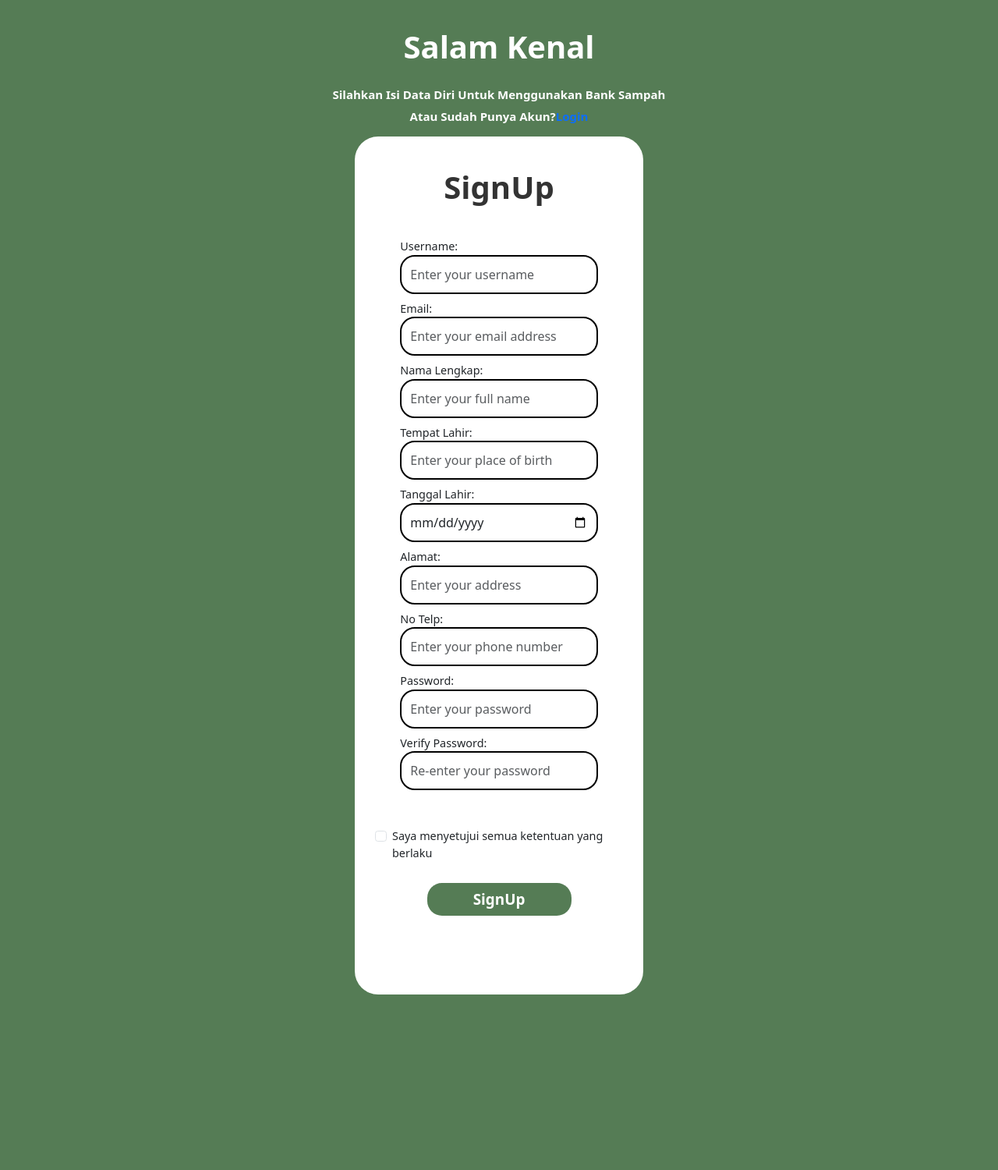
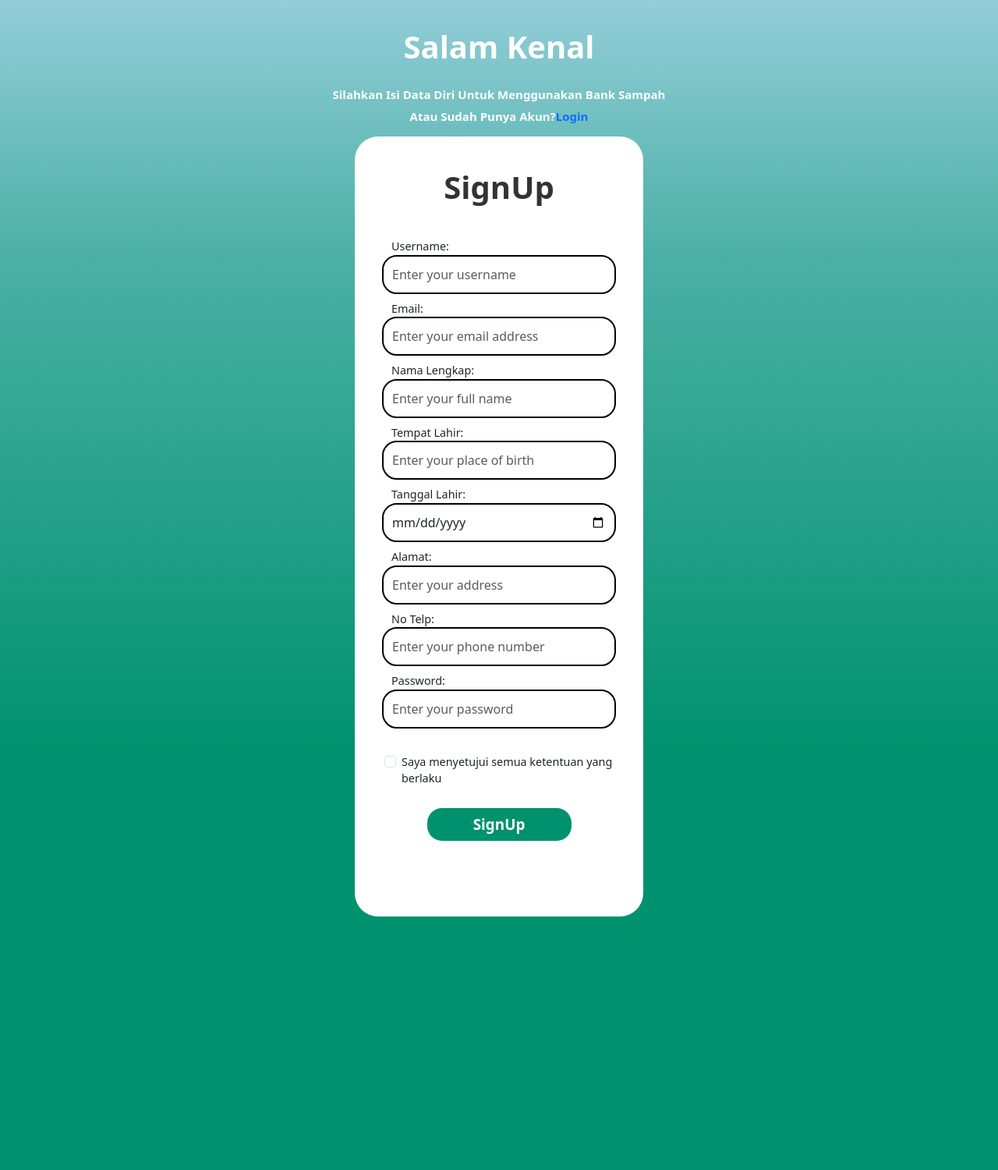
Before and after one commit to IgoWisnu/banksampah, a CodeIgniter app: page /banksampah/index.php/auth/mail in a window 1280 px wide. Shown: the whole page at 78% size. Before the commit the page ends 1400 px from the top, so only its background shows below. Run offline with CodeIgniter, Linux system fonts and the light colour scheme; some libraries are stand-ins or nearby versions.

Commit message:
update dikit

```diff
--- a/application/views/banksampah/login.php
+++ b/application/views/banksampah/login.php
@@ -155,13 +155,13 @@
                     ?>
                     <div class="tLogin">Login</div>
                     <div class="row">
-                        <div class="Username w-75">Username
+                        <div class="Username">Username
                             <input type="text" class="form-control" name="username" placeholder="Masukkan Username">
                             <small class="text-danger"><?= form_error('username') ?></small>
                         </div>
                     </div>
                     <div class="row">
-                        <div class="Password w-75">Password
+                        <div class="Password">Password
                             <input type="password" class="form-control" name="password" placeholder="Masukkan Password">
                             <small class="text-danger"><?= form_error('password') ?></small>
                         </div>
--- a/application/views/banksampah/v_register.php
+++ b/application/views/banksampah/v_register.php
@@ -8,14 +8,15 @@
 </head>
 
 <style>
-    .Container{
-        background: #557C55;
-        height: 1400px;
+    .background{
+        height: 1500px;
+        background: rgb(0,146,110);
+        background: linear-gradient(0deg, rgba(0,146,110,1) 0%, rgba(0,146,110,1) 20%, rgba(0,146,110,1) 36%, rgba(29,157,131,1) 52%, rgba(75,176,164,1) 78%, rgba(147,205,217,1) 100%);
     }
 
     .Panel{
         width: 370px;
-        height: 1100px;
+        height: 1000px;
         background: white;
         border-radius: 30px;
     }
@@ -64,26 +65,31 @@
     }
 
     .form{
+        left: 25px;
+        justify-content: center;
+        display: flex;
         font-size:   90%;
         font-weight: 500;
     }
 
     .form-control{
+        width: 300px;
         border-width: 2px;
         border-color: black;
         padding: 11px;
         border-radius: 5mm;
     }
 
+
     .btn{
         border-radius: 5mm;
         top: 25px;
         position: relative;
-        background-color: #557C55;
+        background: rgb(0,146,110);
     }
 
     .btn:hover{
-        background-color: #557C55;
+        background: rgb(0,146,110);
     }
 
     .tbSignUp{
@@ -97,9 +103,8 @@
     }
 
 </style>
-<body>
+<body class="background">
     <form action="<?=base_url('auth/mail') ?>" method="post">
-        <div class="Container col justify-content-center">
         <div class="row justify-content-center">
             <div class="SelamKenal">
                 Salam Kenal
@@ -115,62 +120,62 @@
         <div class="row justify-content-center">
             <div class="Panel">
                 <div class="tSignUp">SignUp</div>
-                    <div class="form row justify-content-center">
-                        <div class="w-75 pb-2">Username:
-                            <input type="text" id="username" class="form-control" name="username" placeholder="Enter your username" value="<?=set_value('username') ?>">
+                <div class="form">
+                    <div class="pb-2">Username:
+                        <input type="text" id="username" class="form-control row justify-content-center" name="username" placeholder="Enter your username" value="<?=set_value('username') ?>">
                         <small class="text-danger"><?= form_error('username') ?></small>
                     </div>
                 </div>
-                    <div class="form row justify-content-center">
-                        <div class="w-75 pb-2">Email:
-                            <input type="email" id="email" class="form-control" name="email" placeholder="Enter your email address" value="<?=set_value('email') ?>">
+                <div class="form">
+                    <div class="pb-2">Email:
+                        <input type="email" id="email" class="form-control row justify-content-center" name="email" placeholder="Enter your email address" value="<?=set_value('email') ?>">
                         <small class="text-danger"><?= form_error('email') ?></small>
                     </div>
                 </div>
-                    <div class="form row justify-content-center">
-                        <div class="w-75 pb-2">Nama Lengkap:
-                            <input type="text" id="nama_lengkap" class="form-control" name="nama_lengkap" placeholder="Enter your full name" value="<?=set_value('nama_lengkap') ?>">
+                <div class="form">
+                    <div class="pb-2">Nama Lengkap:
+                        <input type="text" id="nama_lengkap" class="form-control row justify-content-center" name="nama_lengkap" placeholder="Enter your full name" value="<?=set_value('nama_lengkap') ?>">
                         <small class="text-danger"><?= form_error('nama_lengkap') ?></small>
                     </div>
                 </div>
-                    <div class="form row justify-content-center">
-                        <div class="w-75 pb-2">Tempat Lahir:
-                            <input type="text" id="tempat_lahir" class="form-control" name="tempat_lahir" placeholder="Enter your place of birth" value="<?=set_value('tempat_lahir') ?>">
+                <div class="form">
+                    <div class="pb-2">Tempat Lahir:
+                        <input type="text" id="tempat_lahir" class="form-control row justify-content-center" name="tempat_lahir" placeholder="Enter your place of birth" value="<?=set_value('tempat_lahir') ?>">
                         <small class="text-danger"><?= form_error('tempat_lahir') ?></small>
                     </div>
                 </div>
-                    <div class="form row justify-content-center">
-                        <div class="w-75 pb-2">Tanggal Lahir:
-                            <input type="date" id="tanggal_lahir" class="form-control" name="tanggal_lahir" placeholder="Enter your date of birth" value="<?=set_value('tanggal_lahir') ?>">
+                <div class="form">
+                    <div class="pb-2">Tanggal Lahir:
+                        <input type="date" id="tanggal_lahir" class="form-control row justify-content-center" name="tanggal_lahir" placeholder="Enter your date of birth" value="<?=set_value('tanggal_lahir') ?>">
                         <small class="text-danger"><?= form_error('tanggal_lahir') ?></small>
                     </div>
                 </div>
-                    <div class="form row justify-content-center">
-                        <div class="w-75 pb-2">Alamat:
-                            <input type="text" id="alamat" class="form-control" name="alamat" placeholder="Enter your address" value="<?=set_value('alamat') ?>">
+                <div class="form">
+                    <div class="pb-2">Alamat:
+                        <input type="text" id="alamat" class="form-control row justify-content-center" name="alamat" placeholder="Enter your address" value="<?=set_value('alamat') ?>">
                         <small class="text-danger"><?= form_error('alamat') ?></small>
                     </div>
                 </div>
-                    <div class="form row justify-content-center">
-                        <div class="w-75 pb-2">No Telp:
-                            <input type="text" id="notelp" class="form-control" name="notelp" placeholder="Enter your phone number" value="<?=set_value('notelp') ?>">
+                <div class="form">
+                    <div class="pb-2">No Telp:
+                        <input type="text" id="notelp" class="form-control row justify-content-center" name="notelp" placeholder="Enter your phone number" value="<?=set_value('notelp') ?>">
                         <small class="text-danger"><?= form_error('notelp') ?></small>
                         </div>
                     </div>
-                    <div class="form row justify-content-center">
-                        <div class=" w-75 pb-2">Password:
-                            <input type="password" id="password" class="form-control" name="password" placeholder="Enter your password">
+                <div class="form">
+                    <div class=" pb-2">Password:
+                        <input type="password" id="password" class="form-control row justify-content-center" name="password" placeholder="Enter your password">
                         <small class="text-danger"><?= form_error('password') ?></small>
                     </div>
                 </div>
-                    <div class="form row justify-content-center">
-                        <div class="w-75">Verify Password:
-                            <input type="password" id="verify_password" class="form-control" name="verify_password" placeholder="Re-enter your password" >
+                <div class="form">
+                    <div class=">Verify Password:
+                        <input type="password" id="verify_password" class="form-control row justify-content-center" name="verify_password" placeholder="Re-enter your password" >
                         <small class="text-danger"><?= form_error('verify_password') ?></small>
                     </div>
                 </div>
                 <div class="form row justify-content-center">
-                        <div class="form-check ps-5 pe-5 pt-5">
+                    <div class="form-check ps-5 pe-5 pt-4 ms-4">
                         <input class="form-check-input" type="checkbox" id="agreementCheck">
                         Saya menyetujui semua ketentuan yang berlaku
                     </div>
@@ -180,7 +185,6 @@
                 </div>
             </div>
         </div>
-        </div>
     </form>
 </body>
 </html>
```
Lines whose indentation alone changed are shown as unchanged.
